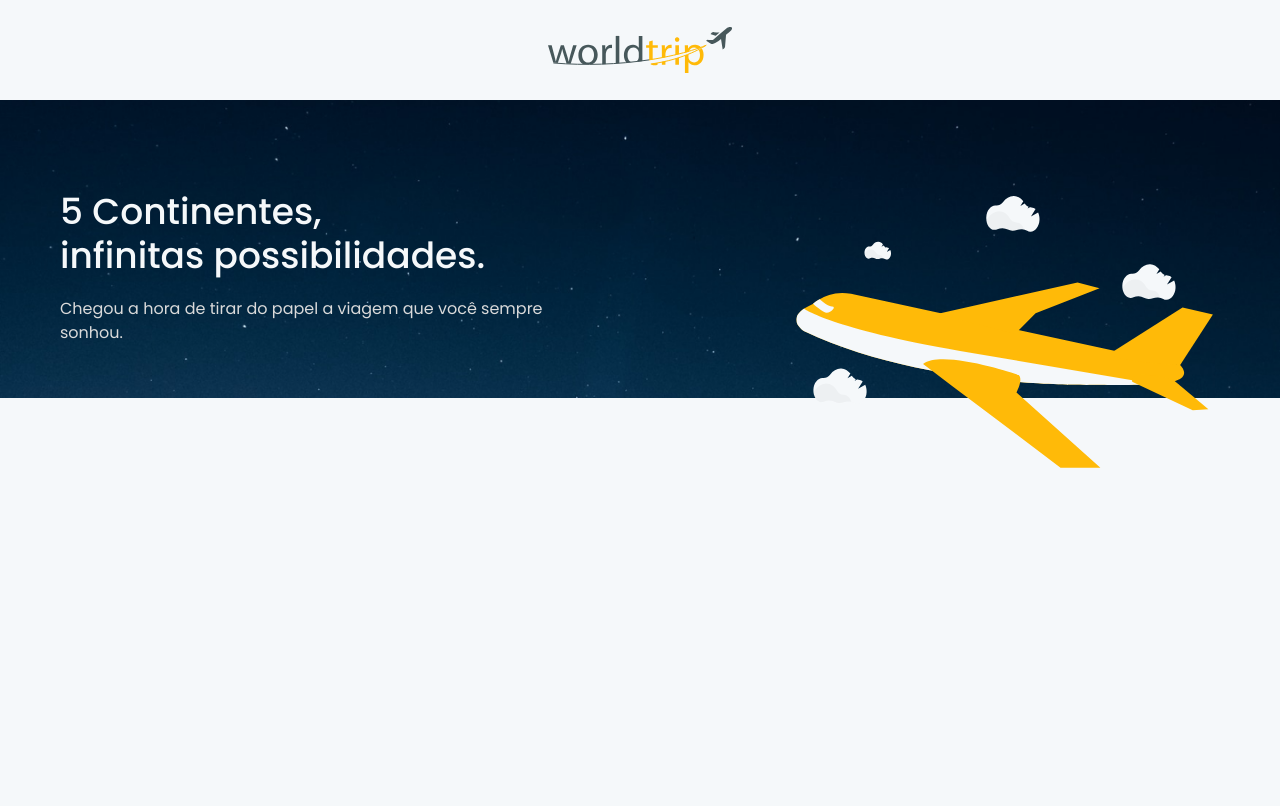
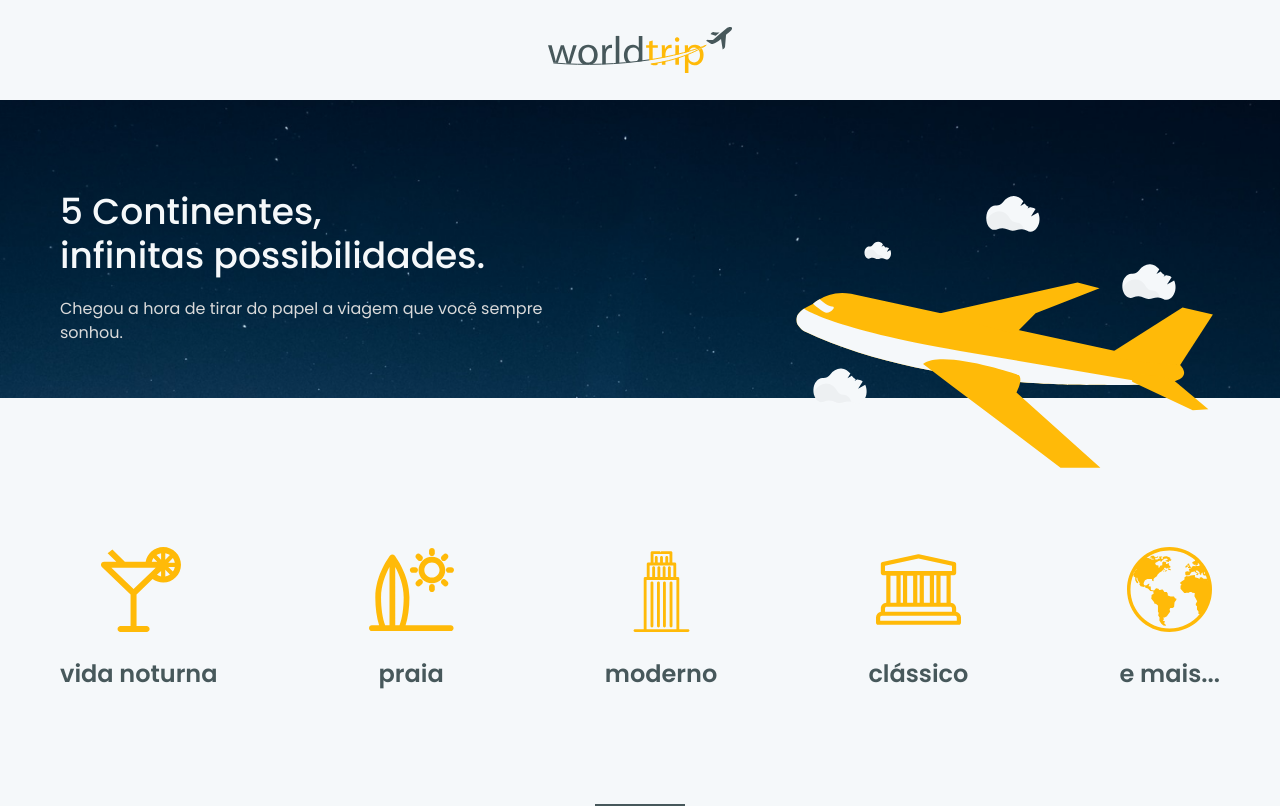
Before and after one commit to MatheusPires99/worldtrip, a Next.js app: page / in a window 1280 px wide. Built offline with nearby package versions, Linux system fonts and the light colour scheme.

Commit message:
feat: create TravelTypes and Container component

```diff
--- a/src/components/Banner/index.tsx
+++ b/src/components/Banner/index.tsx
@@ -1,4 +1,6 @@
 import { Box, Flex, Heading, Image, Text } from '@chakra-ui/react';
+
+import { Container } from '../Container';
 
 export function Banner() {
   return (
@@ -7,14 +9,7 @@ export function Banner() {
       bgRepeat="no-repeat"
       bgSize="100%"
     >
-      <Flex
-        w="100%"
-        maxWidth={1160}
-        h={335}
-        mx="auto"
-        align="center"
-        justify="space-between"
-      >
+      <Container h={335} align="center" justify="space-between">
         <Flex flexDir="column" maxWidth={524}>
           <Heading color="gray.50" fontWeight="medium">
             5 Continentes, <br /> infinitas possibilidades.
@@ -25,7 +20,7 @@ export function Banner() {
         </Flex>
 
         <Image src="/images/airplane.svg" alt="Airplane" mt="32" />
-      </Flex>
+      </Container>
     </Box>
   );
 }
--- /dev/null
+++ b/src/components/Container/index.tsx
@@ -0,0 +1,15 @@
+import { ReactNode } from 'react';
+
+import { Flex, FlexProps as ChakraFlexProps } from '@chakra-ui/react';
+
+type ContainerProps = ChakraFlexProps & {
+  children: ReactNode;
+};
+
+export function Container({ children, ...rest }: ContainerProps) {
+  return (
+    <Flex w="100%" maxWidth={1160} mx="auto" {...rest}>
+      {children}
+    </Flex>
+  );
+}
--- a/src/components/Header/index.tsx
+++ b/src/components/Header/index.tsx
@@ -1,7 +1,9 @@
 import Link from 'next/link';
 
-import { Box, Flex, Icon, Image, Link as ChakraLink } from '@chakra-ui/react';
+import { Box, Icon, Image, Link as ChakraLink } from '@chakra-ui/react';
 import { MdChevronLeft } from 'react-icons/md';
+
+import { Container } from '../Container';
 
 type HeaderProps = {
   goBackHref?: string;
@@ -9,14 +11,11 @@ type HeaderProps = {
 
 export function Header({ goBackHref = null }: HeaderProps) {
   return (
-    <Flex
+    <Container
       as="header"
       bg="gray.50"
-      w="100%"
-      maxWidth={1160}
+      px="6"
       h={100}
-      mx="auto"
-      px="6"
       align="center"
       justify={goBackHref ? 'space-between' : 'center'}
     >
@@ -31,6 +30,6 @@ export function Header({ goBackHref = null }: HeaderProps) {
       <Image src="images/logo.svg" alt="World Trip" />
 
       {!!goBackHref && <Box w="8" h="8" />}
-    </Flex>
+    </Container>
   );
 }
--- /dev/null
+++ b/src/components/TravelTypes/index.tsx
@@ -0,0 +1,23 @@
+import { Box, Flex, Image, Text } from '@chakra-ui/react';
+
+import { TRAVEL_TYPES } from '../../constants';
+import { Container } from '../Container';
+
+export function TravelTypes() {
+  return (
+    <Container flexDir="column">
+      <Flex align="center" justify="space-between" py="28">
+        {TRAVEL_TYPES.map(type => (
+          <Flex key={type.name} flexDir="column" align="center">
+            <Image src={type.image} alt={type.name} />
+            <Text mt="6" fontWeight="semibold" fontSize="2xl">
+              {type.name}
+            </Text>
+          </Flex>
+        ))}
+      </Flex>
+
+      <Box alignSelf="center" w={90} height="2px" bg="teal.800" />
+    </Container>
+  );
+}
--- a/src/components/index.ts
+++ b/src/components/index.ts
@@ -1,2 +1,4 @@
+export { Container } from './Container';
 export { Header } from './Header';
 export { Banner } from './Banner';
+export { TravelTypes } from './TravelTypes';
--- /dev/null
+++ b/src/constants/index.ts
@@ -0,0 +1 @@
+export { default as TRAVEL_TYPES } from './travel-types';
--- /dev/null
+++ b/src/constants/travel-types.ts
@@ -0,0 +1,22 @@
+export default [
+  {
+    image: '/images/cocktail.svg',
+    name: 'vida noturna',
+  },
+  {
+    image: '/images/surf.svg',
+    name: 'praia',
+  },
+  {
+    image: '/images/building.svg',
+    name: 'moderno',
+  },
+  {
+    image: '/images/museum.svg',
+    name: 'clássico',
+  },
+  {
+    image: '/images/earth.svg',
+    name: 'e mais...',
+  },
+];
--- a/src/pages/index.tsx
+++ b/src/pages/index.tsx
@@ -1,12 +1,13 @@
 import { Box } from '@chakra-ui/react';
 
-import { Header, Banner } from '../components';
+import { Header, Banner, TravelTypes } from '../components';
 
 export default function Home() {
   return (
     <Box>
       <Header />
       <Banner />
+      <TravelTypes />
     </Box>
   );
 }
```
